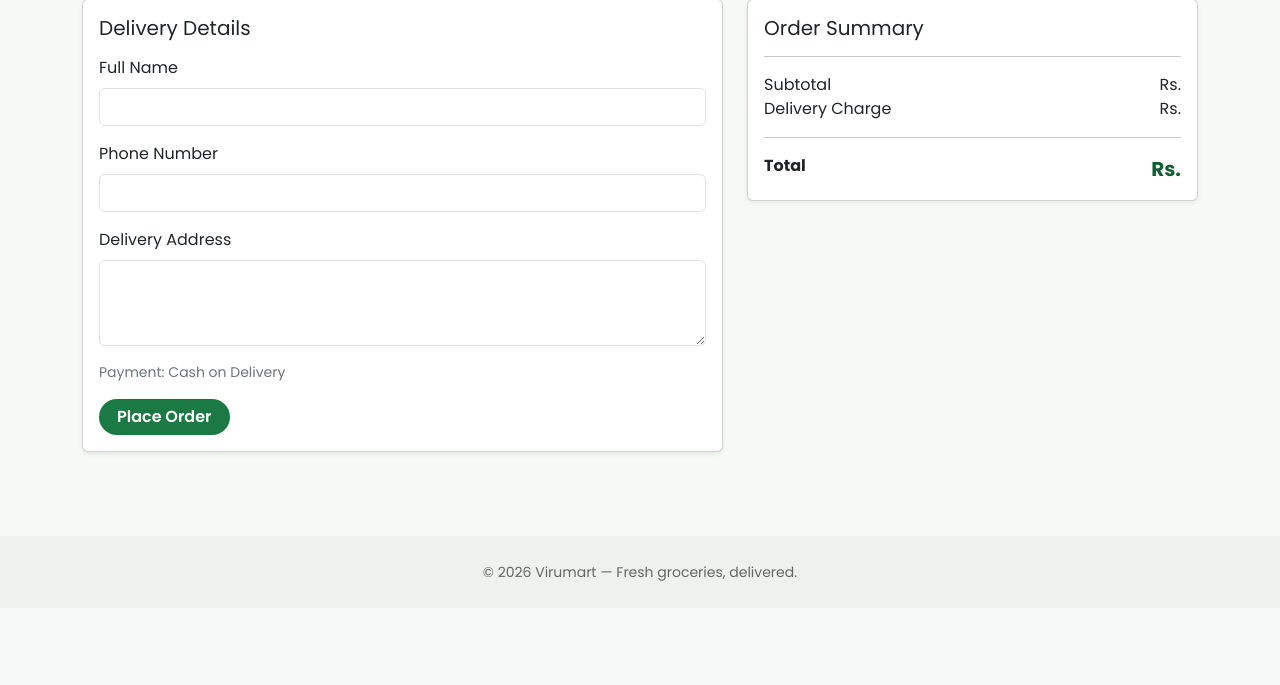
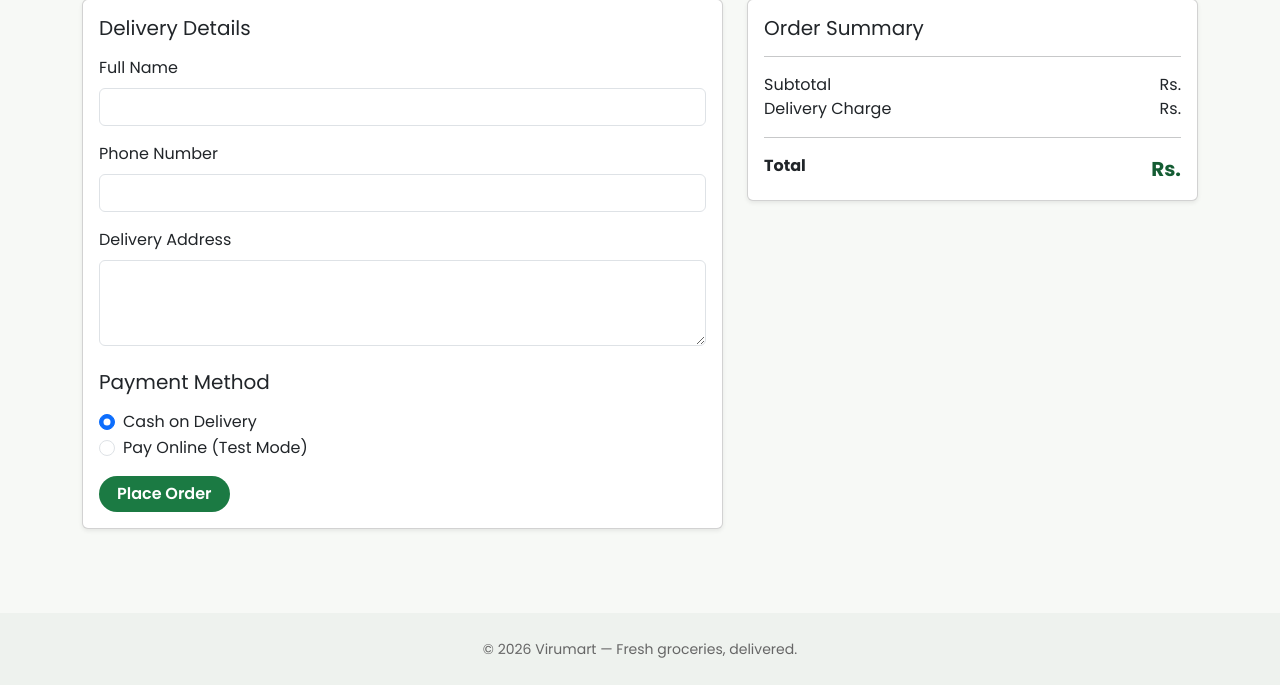
Before and after one commit to keez45264-oss/Virumart, a Flask app: template app/templates/checkout.html in a window 1280 px wide. Shown: the part 198-883 px from the top of the page. Before the commit the page ends 779 px from the top, so only its background shows below. Run offline with Flask 3, Linux system fonts and the light colour scheme; the template is opened without the code that fills it, so the values that code supplies are empty.

Commit message:
add mock payment method selection

```diff
--- a/app/templates/checkout.html
+++ b/app/templates/checkout.html
@@ -8,7 +8,7 @@
     <div class="card shadow-sm mb-4">
       <div class="card-body">
         <h5 class="mb-3">Delivery Details</h5>
-        <form method="POST">
+        <form method="POST" id="checkout-form">
           <div class="mb-3">
             <label class="form-label">Full Name</label>
             <input type="text" name="customer_name" class="form-control" required>
@@ -21,8 +21,38 @@
             <label class="form-label">Delivery Address</label>
             <textarea name="delivery_address" class="form-control" rows="3" required></textarea>
           </div>
-          <p class="text-secondary small">Payment: Cash on Delivery</p>
-          <button type="submit" class="btn btn-add-cart">Place Order</button>
+
+          <h5 class="mb-3 mt-4">Payment Method</h5>
+          <div class="mb-3">
+            <div class="form-check">
+              <input class="form-check-input" type="radio" name="payment_method" value="cod" id="pay-cod" checked>
+              <label class="form-check-label" for="pay-cod">Cash on Delivery</label>
+            </div>
+            <div class="form-check">
+              <input class="form-check-input" type="radio" name="payment_method" value="card" id="pay-card">
+              <label class="form-check-label" for="pay-card">Pay Online (Test Mode)</label>
+            </div>
+          </div>
+
+          <div id="card-fields" class="mb-3" style="display: none;">
+            <div class="mb-2">
+              <label class="form-label">Card Number</label>
+              <input type="text" class="form-control" placeholder="4242 4242 4242 4242" maxlength="19" id="card-number">
+            </div>
+            <div class="row">
+              <div class="col-6">
+                <label class="form-label">Expiry</label>
+                <input type="text" class="form-control" placeholder="MM/YY" maxlength="5" id="card-expiry">
+              </div>
+              <div class="col-6">
+                <label class="form-label">CVC</label>
+                <input type="text" class="form-control" placeholder="123" maxlength="3" id="card-cvc">
+              </div>
+            </div>
+            <p class="text-secondary small mt-2">Test mode — no real payment is processed. Use any values above.</p>
+          </div>
+
+          <button type="submit" class="btn btn-add-cart" id="submit-btn">Place Order</button>
         </form>
       </div>
     </div>
@@ -60,4 +90,24 @@
     </div>
   </div>
 </div>
+
+<script>
+  const codRadio = document.getElementById('pay-cod');
+  const cardRadio = document.getElementById('pay-card');
+  const cardFields = document.getElementById('card-fields');
+  const submitBtn = document.getElementById('submit-btn');
+
+  function toggleCardFields() {
+    if (cardRadio.checked) {
+      cardFields.style.display = 'block';
+      submitBtn.textContent = 'Pay & Place Order';
+    } else {
+      cardFields.style.display = 'none';
+      submitBtn.textContent = 'Place Order';
+    }
+  }
+
+  codRadio.addEventListener('change', toggleCardFields);
+  cardRadio.addEventListener('change', toggleCardFields);
+</script>
 {% endblock %}
```
Also changed, not shown: add_payment_columns.py (added, +21 -0 lines), app/routes/customer.py (+9 -3 lines), app/templates/order_confirmation.html (+14 -1 lines).
